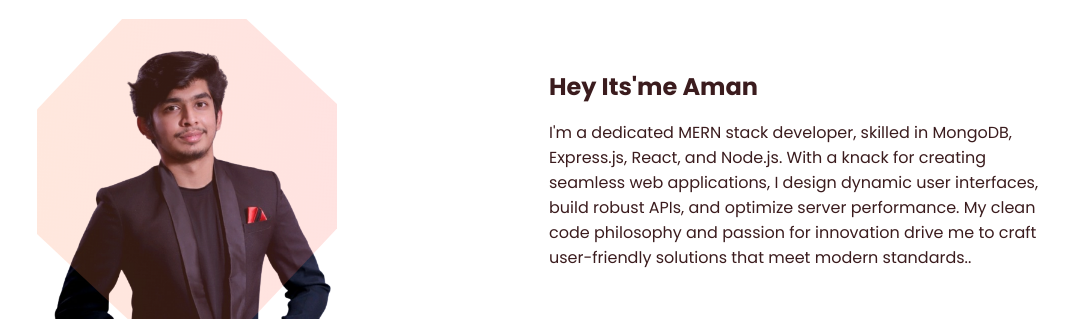
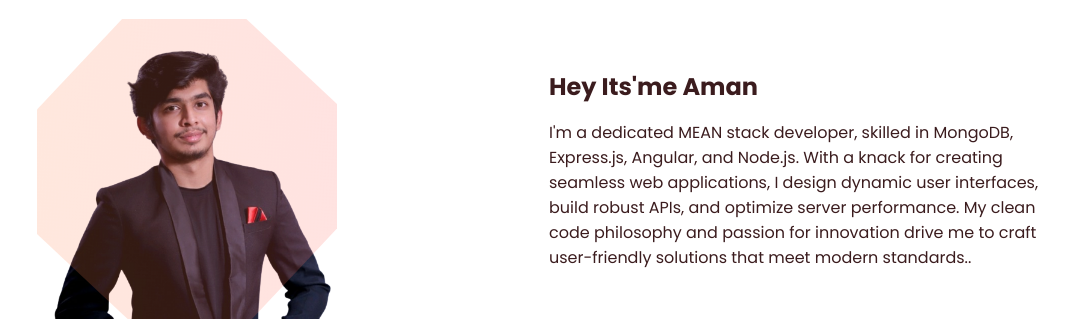
Before and after one commit to ACODDERR/portfolio, a plain HTML site: page index.html in a window 1280 px wide. Shown: the part 880-1201 px from the top of the page, without its empty margins (91-1160 px from the left). Drawn offline with nearby package versions, Linux system fonts and the light colour scheme.

Commit message:
Update index.html

```diff
--- a/index.html
+++ b/index.html
@@ -88,7 +88,7 @@
                         <h2 class="about__subtitle">Hey Its'me Aman</h2>
                         <p class="about__text">
 
-                            I'm a dedicated MERN stack developer, skilled in MongoDB, Express.js, React, and Node.js. With a knack for creating seamless web applications, I design dynamic user interfaces, build robust APIs, and optimize server performance. My clean code philosophy and passion for innovation drive me to craft user-friendly solutions that meet modern standards..</p>
+                            I'm a dedicated MEAN stack developer, skilled in MongoDB, Express.js, Angular, and Node.js. With a knack for creating seamless web applications, I design dynamic user interfaces, build robust APIs, and optimize server performance. My clean code philosophy and passion for innovation drive me to craft user-friendly solutions that meet modern standards..</p>
                     </div>
                 </div>
             </section>
```
